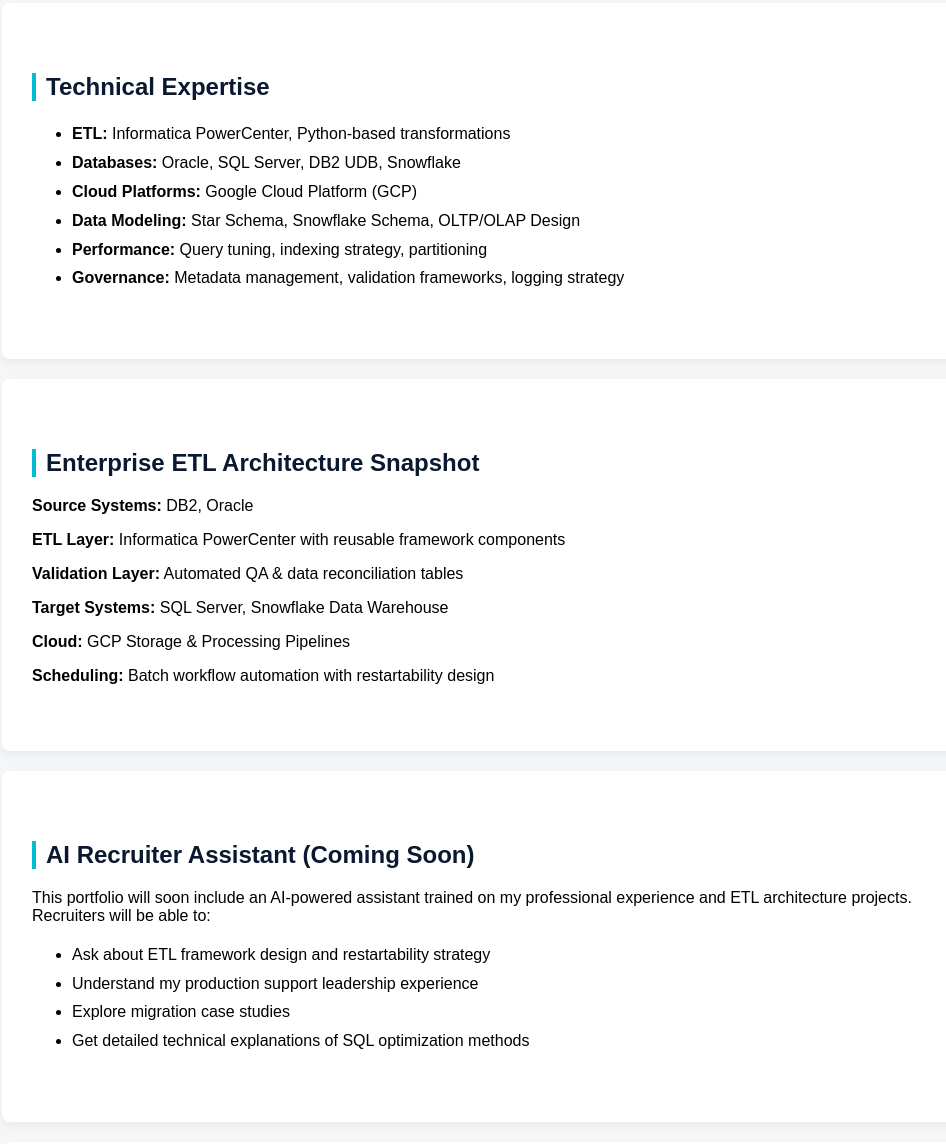
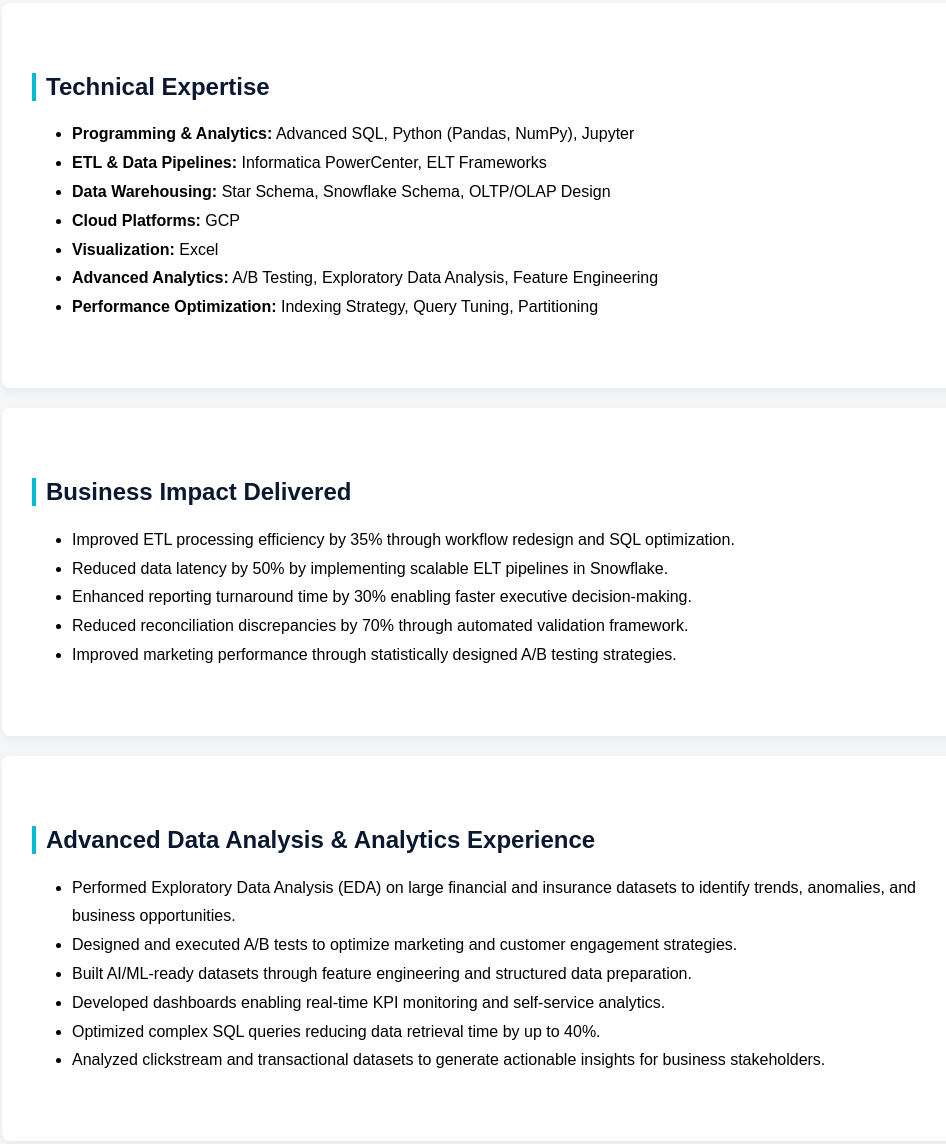
Before and after one commit to ViswaBonala/viswashanthi-portfolio, a plain HTML site: page index.html in a window 1280 px wide. Shown: the part 882-2026 px from the top of the page, without its empty margins (133-1079 px from the left). Drawn offline with Linux system fonts and the light colour scheme.

Commit message:
Update index.html

```diff
--- a/index.html
+++ b/index.html
@@ -5,14 +5,12 @@
     <link rel="stylesheet" href="style.css">
 </head>
 <body>
-
 <header>
     <h1>Viswashanthi Bonala</h1>
-    <p>ETL Lead | Data Engineering Lead | </p>
-    <p>12+ Years | Enterprise Data Platforms | Production Support Ownership </p>
+    <p>ETL Lead | Data Engineering Lead | Advanced Data Analyst</p>
+    <p>13+ Years | Enterprise Data Platforms | Analytics & AI-Ready Data Solutions</p>
     <a href="resume.pdf" class="button">Download Resume</a>
 </header>
-
 <section>
     <h2>About Me</h2>
     <p>
@@ -22,7 +20,6 @@
         to enterprise ETL framework design.
     </p>
 </section>
-
 <section>
     <h2>Leadership & Delivery Experience</h2>
     <ul>
@@ -33,19 +30,39 @@
         <li>Implemented automated validation framework reducing reconciliation defects by 70%.</li>
     </ul>
 </section>
-
 <section>
     <h2>Technical Expertise</h2>
     <ul>
-        <li><strong>ETL:</strong> Informatica PowerCenter, Python-based transformations</li>
-        <li><strong>Databases:</strong> Oracle, SQL Server, DB2 UDB, Snowflake</li>
-        <li><strong>Cloud Platforms:</strong> Google Cloud Platform (GCP)</li>
-        <li><strong>Data Modeling:</strong> Star Schema, Snowflake Schema, OLTP/OLAP Design</li>
-        <li><strong>Performance:</strong> Query tuning, indexing strategy, partitioning</li>
-        <li><strong>Governance:</strong> Metadata management, validation frameworks, logging strategy</li>
+        <li><strong>Programming & Analytics:</strong> Advanced SQL, Python (Pandas, NumPy), Jupyter</li>
+        <li><strong>ETL & Data Pipelines:</strong> Informatica PowerCenter, ELT Frameworks</li>
+        <li><strong>Data Warehousing:</strong> Star Schema, Snowflake Schema, OLTP/OLAP Design</li>
+        <li><strong>Cloud Platforms:</strong> GCP</li>
+        <li><strong>Visualization:</strong> Excel</li>
+        <li><strong>Advanced Analytics:</strong> A/B Testing, Exploratory Data Analysis, Feature Engineering</li>
+        <li><strong>Performance Optimization:</strong> Indexing Strategy, Query Tuning, Partitioning</li>
     </ul>
 </section>
-
+<section>
+    <h2>Business Impact Delivered</h2>
+    <ul>
+        <li>Improved ETL processing efficiency by 35% through workflow redesign and SQL optimization.</li>
+        <li>Reduced data latency by 50% by implementing scalable ELT pipelines in Snowflake.</li>
+        <li>Enhanced reporting turnaround time by 30% enabling faster executive decision-making.</li>
+        <li>Reduced reconciliation discrepancies by 70% through automated validation framework.</li>
+        <li>Improved marketing performance through statistically designed A/B testing strategies.</li>
+    </ul>
+</section>
+<section>
+    <h2>Advanced Data Analysis & Analytics Experience</h2>
+    <ul>
+        <li>Performed Exploratory Data Analysis (EDA) on large financial and insurance datasets to identify trends, anomalies, and business opportunities.</li>
+        <li>Designed and executed A/B tests to optimize marketing and customer engagement strategies.</li>
+        <li>Built AI/ML-ready datasets through feature engineering and structured data preparation.</li>
+        <li>Developed dashboards enabling real-time KPI monitoring and self-service analytics.</li>
+        <li>Optimized complex SQL queries reducing data retrieval time by up to 40%.</li>
+        <li>Analyzed clickstream and transactional datasets to generate actionable insights for business stakeholders.</li>
+    </ul>
+</section>
 <section>
     <h2>Enterprise ETL Architecture Snapshot</h2>
     <p><strong>Source Systems:</strong> DB2, Oracle</p>
@@ -55,7 +72,6 @@
     <p><strong>Cloud:</strong> GCP Storage & Processing Pipelines</p>
     <p><strong>Scheduling:</strong> Batch workflow automation with restartability design</p>
 </section>
-
 <section>
     <h2>AI Recruiter Assistant (Coming Soon)</h2>
     <p>
@@ -69,12 +85,10 @@
         <li>Get detailed technical explanations of SQL optimization methods</li>
     </ul>
 </section>
-
 <section>
     <h2>Contact</h2>
     <p>Email: Bonala.shanthi@gmail.com</p>
     <p>LinkedIn: linkedin.com/in/viswashanthi-bonala-18045b52</p>
 </section>
-
 </body>
 </html>
```
